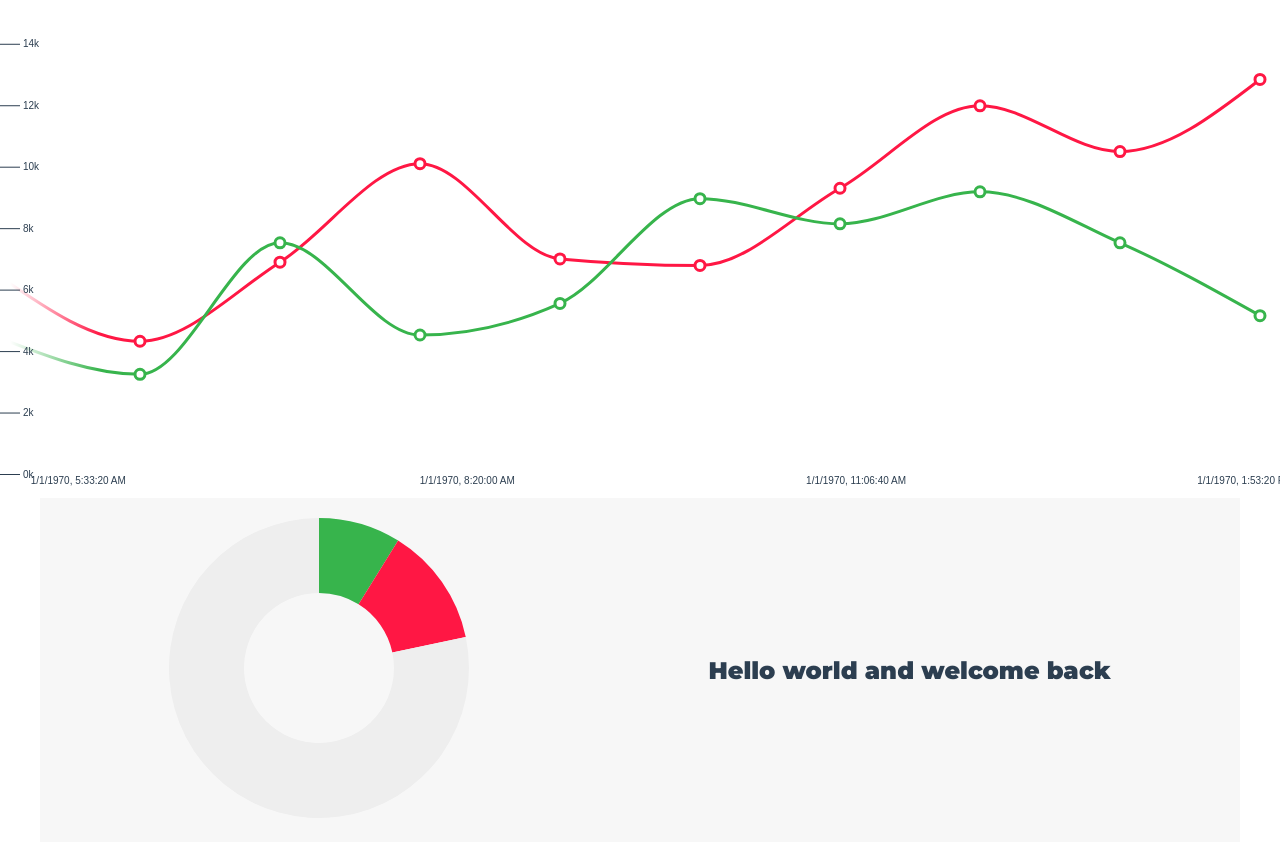
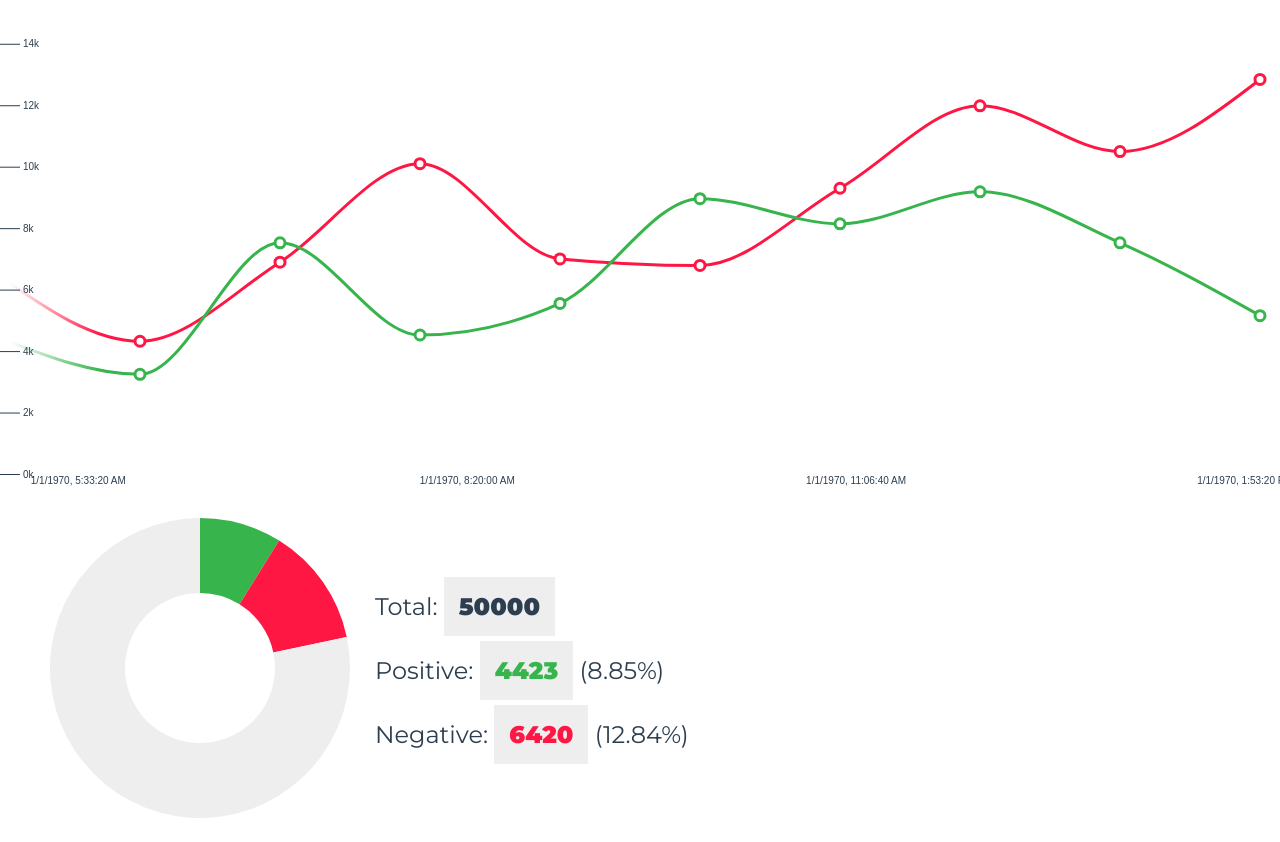
Before and after one commit to mfigurski80/tweet-frontend, a Vue app: page / in a window 1280 px wide. Built offline with nearby package versions, Linux system fonts and the light colour scheme.

Commit message:
Add details components

```diff
--- a/src/App.vue
+++ b/src/App.vue
@@ -4,7 +4,7 @@
     <line-graph :chartData="points" :onSelect="onSelect" />
     <column-layout v-if="details !== null">
       <pie-chart :chartData="details" />
-      <h2>Hello world and welcome back</h2>
+      <Details :data="details" />
     </column-layout>
   </div>
 </template>
@@ -14,6 +14,7 @@ import SvgDefinitions from "./components/SvgDefinitions.vue";
 import LineGraph from "./components/LineGraph.vue";
 import ColumnLayout from "./components/ColumnLayout.vue";
 import PieChart from "./components/PieChart.vue";
+import Details from "./components/Details.vue";
 
 export default {
   name: "App",
@@ -22,6 +23,7 @@ export default {
     LineGraph,
     ColumnLayout,
     PieChart,
+    Details,
   },
   data: () => ({
     points: [
--- a/src/components/ColumnLayout.vue
+++ b/src/components/ColumnLayout.vue
@@ -17,9 +17,8 @@ export default {
   margin: 0 auto;
   display: flex;
   flex-wrap: wrap;
-  justify-content: space-around;
+  justify-content: center;
   align-items: center;
-  background: #f7f7f7;
 }
 /* .column-layout > * {
   flex-grow: 1;
--- /dev/null
+++ b/src/components/Details.vue
@@ -0,0 +1,53 @@
+<template>
+  <div class="details">
+    <h2 class="total">
+      Total: <span class="number">{{ data.total }}</span>
+    </h2>
+    <h2 class="positive">
+      Positive: <span class="number">{{ data.positive }}</span> ({{
+        percent(data.positive)
+      }}%)
+    </h2>
+    <h2 class="negative">
+      Negative: <span class="number">{{ data.negative }}</span> ({{
+        percent(data.negative)
+      }}%)
+    </h2>
+  </div>
+</template>
+
+<script>
+export default {
+  name: "Details",
+  props: ["data"],
+  methods: {
+    percent(n) {
+      return ((100 * n) / this.data.total).toFixed(2);
+    },
+  },
+};
+</script>
+
+<style scoped>
+.details {
+  flex: 1;
+  padding: 20px;
+}
+h2 {
+  font-weight: normal;
+  display: block;
+  margin: 5px;
+}
+.number {
+  font-weight: bold;
+  display: inline-block;
+  padding: 15px;
+  background: #eee;
+}
+h2.positive .number {
+  color: rgb(55, 180, 76);
+}
+h2.negative .number {
+  color: #ff1744;
+}
+</style>
```
